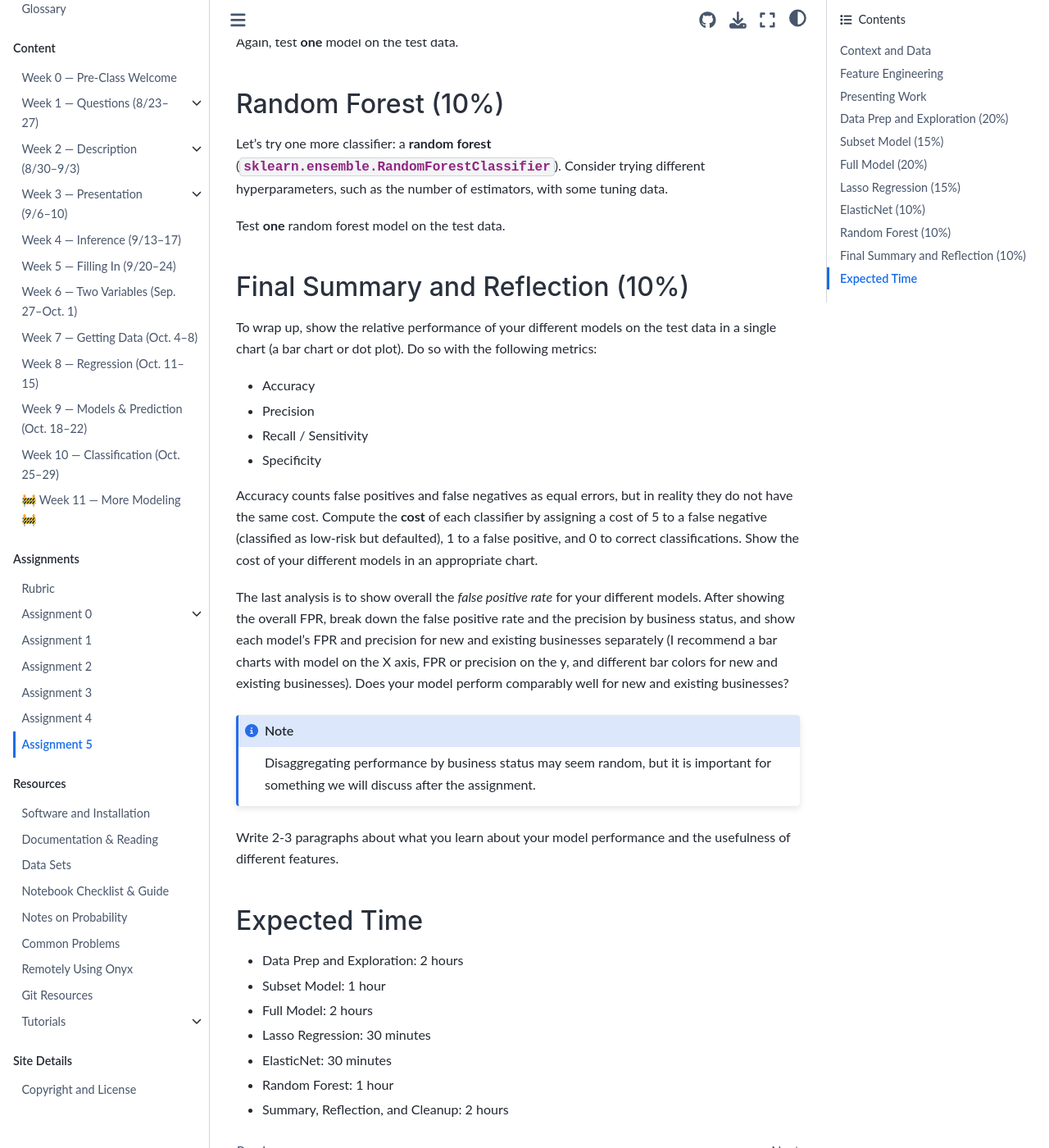
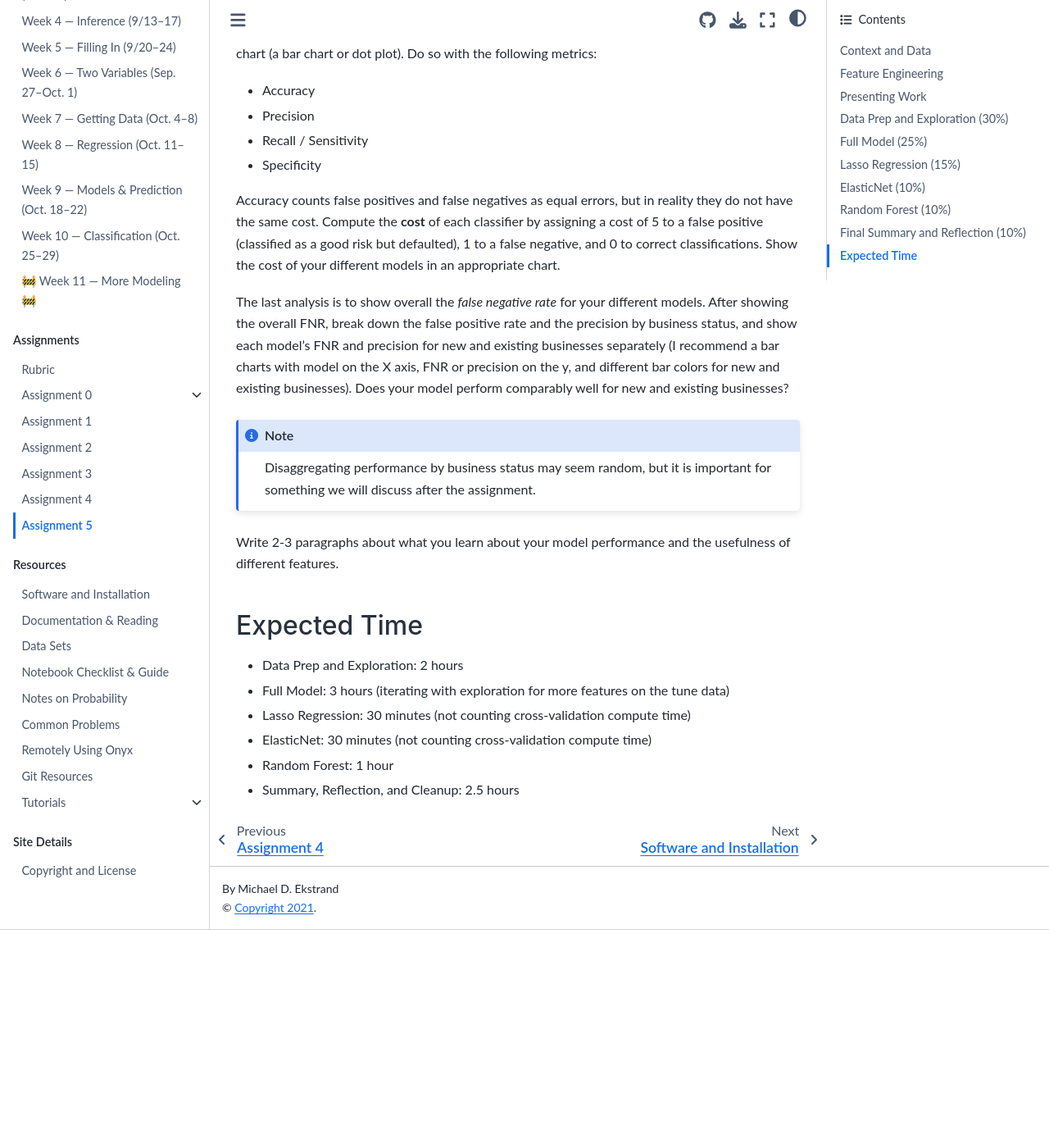
Before and after one commit to mdekstrand/cs533-web, a Jupyter Book: the page built from assignments/A5/index.md, in a window 1280 px wide and 1400 px high, scrolled down 4119 px. Shown: the whole window at 82% size. Built offline with Jupyter Book 1.0.4 settings and Sphinx 7.4.7 and the Sphinx Book theme 1.1.4, drawn with Linux system fonts in a browser that asks for light colours; pages that are not in the unit, such as notebooks, are missing from menus; a style sheet for code colours, icons or effects is not loaded; after the commit the page ends 5253 px from its top, so only the background shows below that; some of the changed text lies outside the part shown.

Commit message:
un-draft A5

```diff
--- a/assignments/A5/index.md
+++ b/assignments/A5/index.md
@@ -30,10 +25,10 @@
 You will be working with the full SBA National data set.
 I have attached the data file to the Canvas assignment.
 
-Your goal in this assignment is to predict **loan default**: does the business fail to pay off their loan?
+Your goal in this assignment is to predict whether or not the business will pay off their loan.
 This is recorded in the ``MIS_Status`` field, which is ‘PIF’ if the loan is paid in full and ‘CHGOFF’ if the borrower defaulted (the loan was charged off).
 The Loan Documentation file contains more information about fields in the database; this is also in Table 1(a) in the paper, along with additional descriptions of some of the variables.
-We are going to treat **default as the positive class**: the goal is to predict 1 if the loan is likely to default.  A logistic regression, therefore, is computing the log odds of default.
+We are going to treat **paid in full as the positive class**: the goal is to predict 1 if the loan is likely to be paid off.  A logistic regression, therefore, is computing the log odds of complete payment.
 
 The NAICS field indicates the industry sector of the business.
 The first two digits are the broad sector (and progressively more specific sectors are indicated by more digits).
@@ -50,12 +45,16 @@
 - Convert date fields into more usable form (Pandas date-time features let you parse them and convert them).  For example, you may want only the year, or you may want to identify whether a loan was due during the Great Recession.
 - Compute interaction features or derived features.  For example, you may want to compute the fraction of the loan that was guaranteed by the SBA and use it as a feature.
 
+Note that one of the fields is the chargeoff amount.  **Do not use this field as a feature** — why is this?
+
 :::{ltip} Time
 If you convert the disbursement date to a Pandas datetime, and the term to a Pandas {py:class}`pandas.tseries.offsets.DateOffset`, you can use them to get the loan end time. You might be able to do useful things with that and the dates of the Great Recession (Dec. 1, 2007 to June 30, 2009).
 :::
 
 Some features are likely not useful, at least in their current form.
-You may want to design additional features based on your own exploration.
+You may want to design additional features based on your own exploration.P
+
+Please feel free to discuss useful features or transformations on Piazza, but implement and describe the features you use from that yourself (or with your partner).
 
 ## Presenting Work
 
@@ -80,7 +79,7 @@
 
 If you want to submit your exploratory notebook as a separate file, that's fine (encouraged, even!), but we need the PDF of your final cleaned one to grade.
 
-## Data Prep and Exploration (20%)
+## Data Prep and Exploration (30%)
 
 1.  Load the data and do your initial preparation.  How many observations and variables do you have?
 2.  Select a 25% sample of the data for use in testing.
@@ -88,18 +87,7 @@
 4.  What is the accuracy, precision, and recall of the majority-class classifier on the test data?
 5.  Identify some variables that, based on your understanding and reading (e.g. the source paper!) are likely to be useful for predicting default.  Describe them, your motivation, their distribution, and their relationship to outcomes (in the training data).  Do feature transformations you find useful here as well.  You may need to create interaction features, or do other feature transformations.
 
-## Subset Model (15%)
-
-Subset your training and test data to only include data from California, for business with NAICS codes starting with 53 ([Real Estate and Rental and Leasing](https://www.census.gov/cgi-bin/sssd/naics/naicsrch?chart_code=53&search=2012%20NAICS%20Search)).
-
-Build an *unregularized* logistic regression model using no more than 5 features to predict default on this subset.
-If you are using {py:class}`sklearn.linear_model.LogisticRegression`, pass ``penalty='none'`` to its constructor to turn off regularization.
-Likely useful features include whether it is a new business, a real estate transaction, the proportion guaranteed by SBA, and whether it was active during the recession.
-
-If you want to experiment with different features, create a *tuning set* that is a subset of the training set, and use it to evaluate the accuracy of your model with them.
-Test the final accuracy of **one model** on the test data using the accuracy metric.
-
-## Full Model (20%)
+## Full Model (25%)
 
 Extend your model from the subset data set (California/53) to the full data set.
 Do you need to add state & industry terms?
@@ -143,11 +131,11 @@
 - Specificity
 
 Accuracy counts false positives and false negatives as equal errors, but in reality they do not have the same cost.
-Compute the **cost** of each classifier by assigning a cost of 5 to a false negative (classified as low-risk but defaulted), 1 to a false positive, and 0 to correct classifications.
+Compute the **cost** of each classifier by assigning a cost of 5 to a false positive (classified as a good risk but defaulted), 1 to a false negative, and 0 to correct classifications.
 Show the cost of your different models in an appropriate chart.
 
-The last analysis is to show overall the *false positive rate* for your different models.
-After showing the overall FPR, break down the false positive rate and the precision by business status, and show each model's FPR and precision for new and existing businesses separately (I recommend a bar charts with model on the X axis, FPR or precision on the y, and different bar colors for new and existing businesses).
+The last analysis is to show overall the *false negative rate* for your different models.
+After showing the overall FNR, break down the false positive rate and the precision by business status, and show each model's FNR and precision for new and existing businesses separately (I recommend a bar charts with model on the X axis, FNR or precision on the y, and different bar colors for new and existing businesses).
 Does your model perform comparably well for new and existing businesses?
 
 :::{note}
@@ -159,9 +147,8 @@
 ## Expected Time
 
 - Data Prep and Exploration: 2 hours
-- Subset Model: 1 hour
-- Full Model: 2 hours
-- Lasso Regression: 30 minutes
-- ElasticNet: 30 minutes
+- Full Model: 3 hours (iterating with exploration for more features on the tune data)
+- Lasso Regression: 30 minutes (not counting cross-validation compute time)
+- ElasticNet: 30 minutes (not counting cross-validation compute time)
 - Random Forest: 1 hour
-- Summary, Reflection, and Cleanup: 2 hours
+- Summary, Reflection, and Cleanup: 2.5 hours
```
Also changed, not shown: other parts of assignments/A5/index.md (+0 -5 lines).
